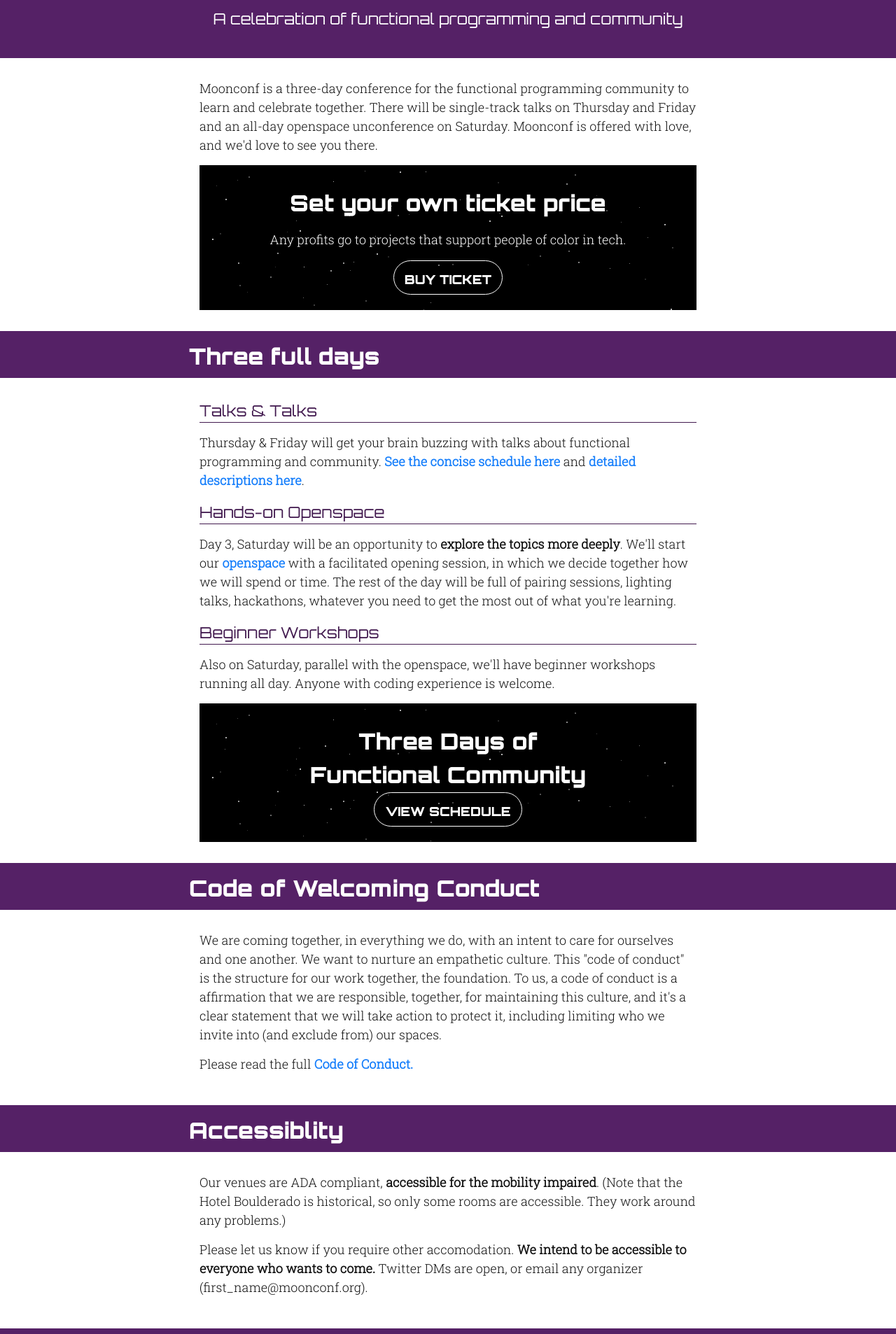
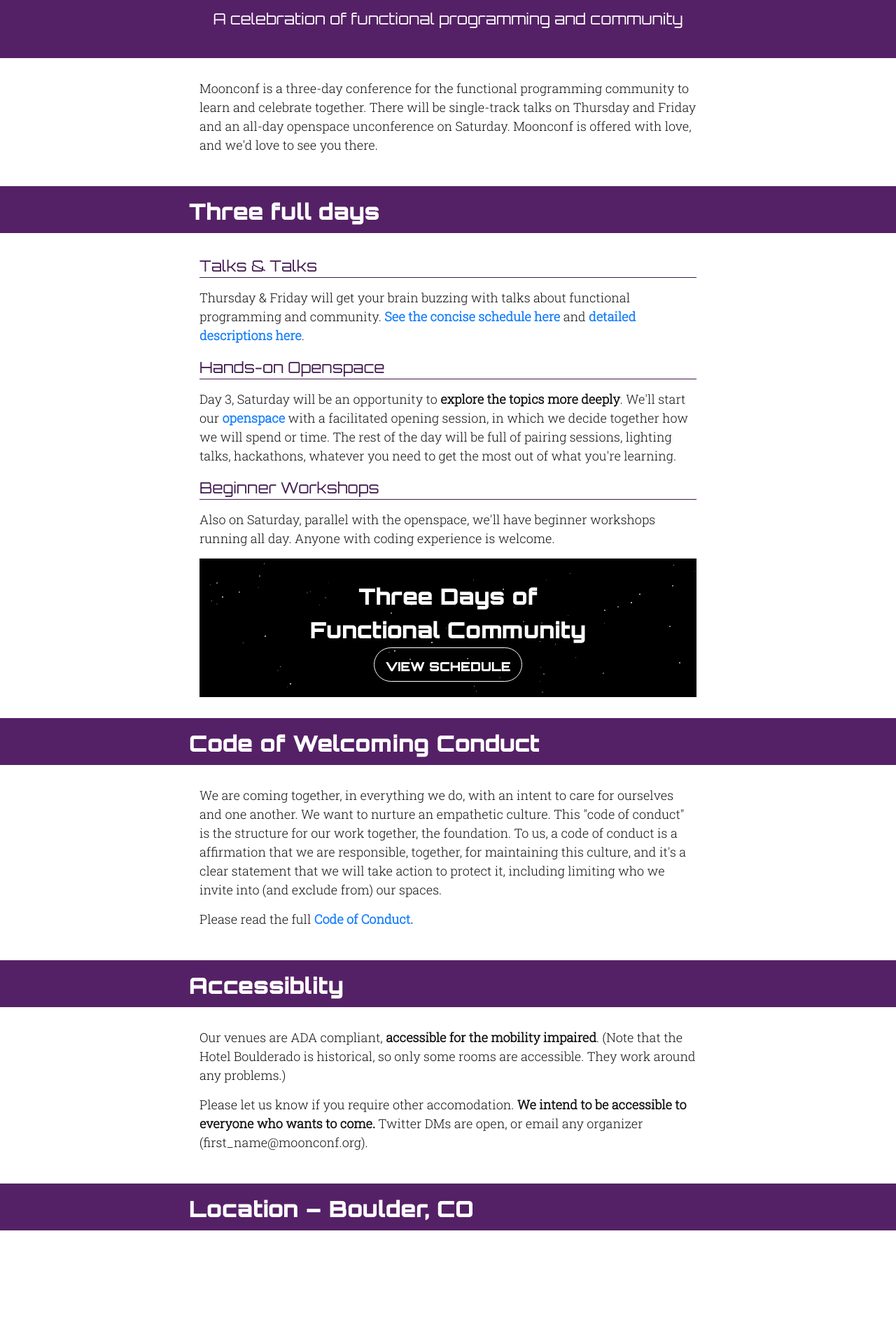
Before and after one commit to maitria/moonconf.org, a Jekyll site: the page 2016/index.html, which Jekyll copies as it is, in a window 1280 px wide. Shown: the part 371-2277 px from the top of the page at 70% size. Built offline with Jekyll 4.4.1, drawn with Linux system fonts in a browser that asks for light colours.

Commit message:
Remove ability to buy tickets in the past.

```diff
--- a/2016/index.html
+++ b/2016/index.html
@@ -474,114 +474,6 @@
     <p>
       Moonconf is a three-day conference for the functional programming community to learn and celebrate together. There will be single-track talks on Thursday and Friday and an all-day openspace unconference on Saturday. Moonconf is offered with love, and we'd love to see you there.
     </p>
-    <div class="cta stars">
-  <h2>Set your own ticket price</h2>
-  <p>
-    Any profits go to projects that support people of color in tech.
-  </p>
-  <a class="button" href="https://ti.to/moonconf/moonconf-2016">Buy Ticket</a>
-  <div class="star"></div>
-<div class="star"></div>
-<div class="star"></div>
-<div class="star"></div>
-<div class="star"></div>
-<div class="star"></div>
-<div class="star"></div>
-<div class="star"></div>
-<div class="star"></div>
-<div class="star"></div>
-<div class="star"></div>
-<div class="star"></div>
-<div class="star"></div>
-<div class="star"></div>
-<div class="star"></div>
-<div class="star"></div>
-<div class="star"></div>
-<div class="star"></div>
-<div class="star"></div>
-<div class="star"></div>
-<div class="star"></div>
-<div class="star"></div>
-<div class="star"></div>
-<div class="star"></div>
-<div class="star"></div>
-<div class="star"></div>
-<div class="star"></div>
-<div class="star"></div>
-<div class="star"></div>
-<div class="star"></div>
-<div class="star"></div>
-<div class="star"></div>
-<div class="star"></div>
-<div class="star"></div>
-<div class="star"></div>
-<div class="star"></div>
-<div class="star"></div>
-<div class="star"></div>
-<div class="star"></div>
-<div class="star"></div>
-<div class="star"></div>
-<div class="star"></div>
-<div class="star"></div>
-<div class="star"></div>
-<div class="star"></div>
-<div class="star"></div>
-<div class="star"></div>
-<div class="star"></div>
-<div class="star"></div>
-<div class="star"></div>
-<div class="star"></div>
-<div class="star"></div>
-<div class="star"></div>
-<div class="star"></div>
-<div class="star"></div>
-<div class="star"></div>
-<div class="star"></div>
-<div class="star"></div>
-<div class="star"></div>
-<div class="star"></div>
-<div class="star"></div>
-<div class="star"></div>
-<div class="star"></div>
-<div class="star"></div>
-<div class="star"></div>
-<div class="star"></div>
-<div class="star"></div>
-<div class="star"></div>
-<div class="star"></div>
-<div class="star"></div>
-<div class="star"></div>
-<div class="star"></div>
-<div class="star"></div>
-<div class="star"></div>
-<div class="star"></div>
-<div class="star"></div>
-<div class="star"></div>
-<div class="star"></div>
-<div class="star"></div>
-<div class="star"></div>
-<div class="star"></div>
-<div class="star"></div>
-<div class="star"></div>
-<div class="star"></div>
-<div class="star"></div>
-<div class="star"></div>
-<div class="star"></div>
-<div class="star"></div>
-<div class="star"></div>
-<div class="star"></div>
-<div class="star"></div>
-<div class="star"></div>
-<div class="star"></div>
-<div class="star"></div>
-<div class="star"></div>
-<div class="star"></div>
-<div class="star"></div>
-<div class="star"></div>
-<div class="star"></div>
-<div class="star"></div>
-
-</div>
 
   </section>
 </section>
```
